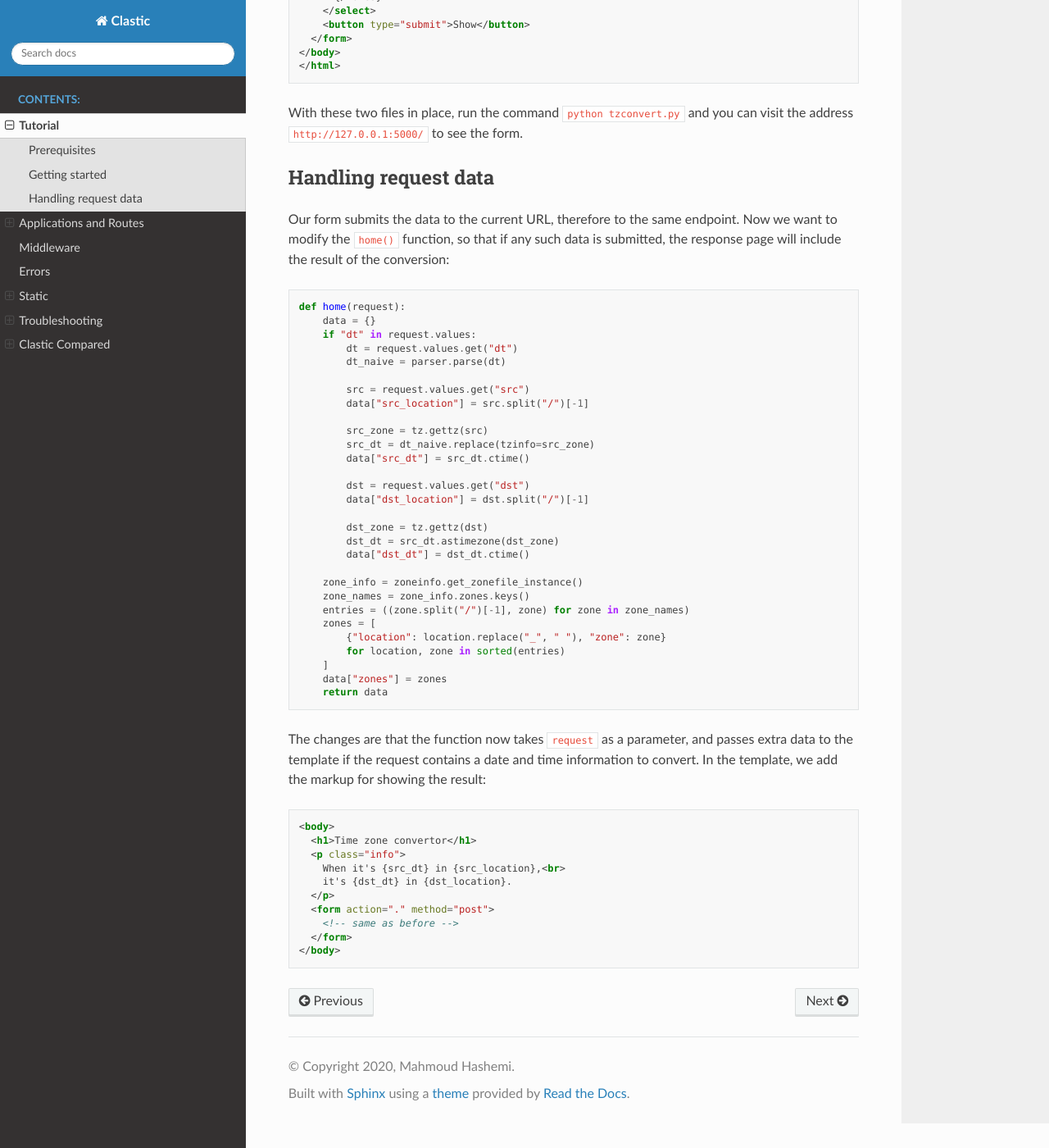
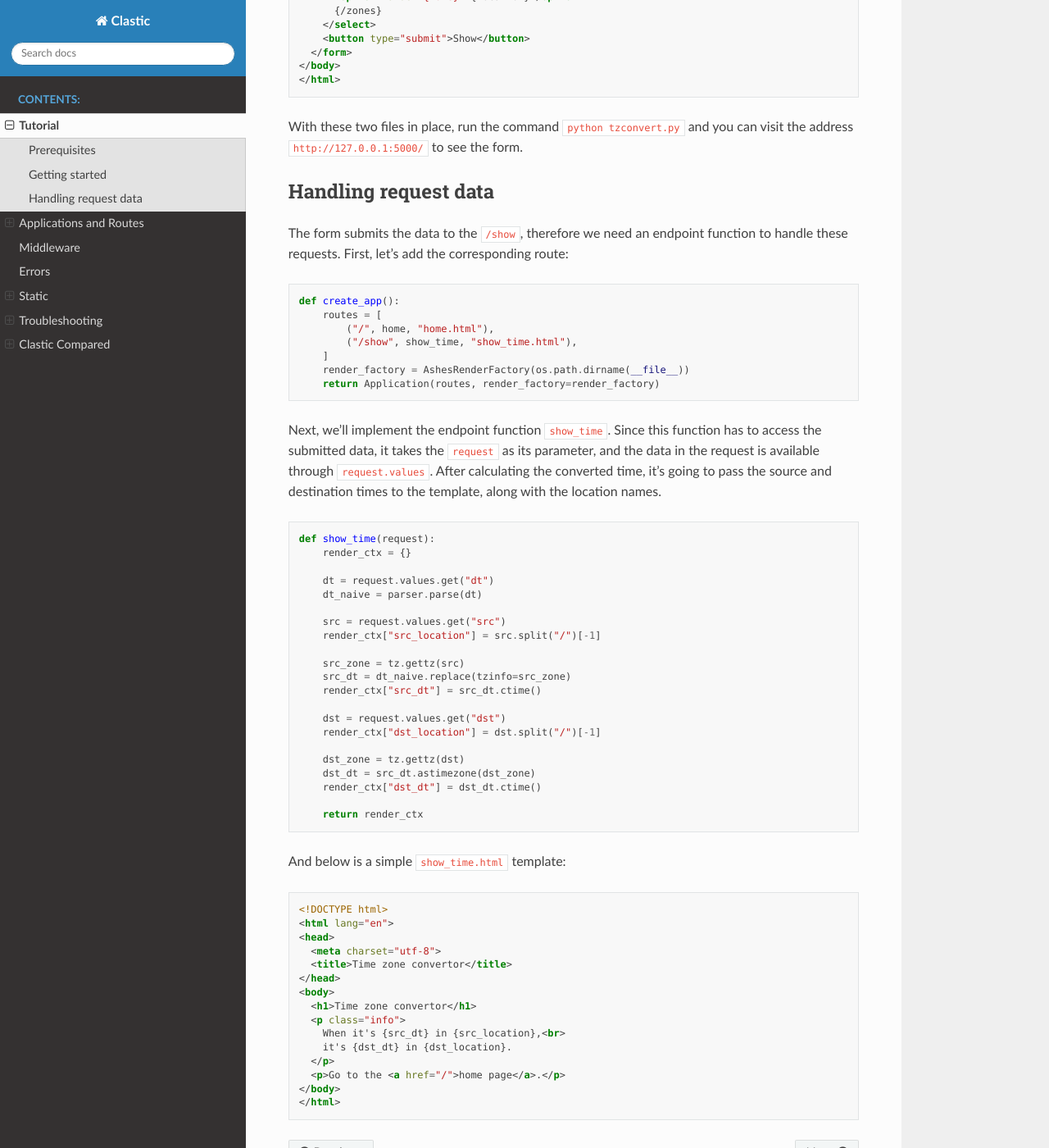
Before and after one commit to mahmoud/clastic, a Sphinx documentation site: the page built from docs/tutorial.rst, in a window 1280 px wide and 1400 px high, scrolled down 2522 px. Shown: the whole window at 82% size. Built offline with Sphinx 7.4.7 and the Read the Docs theme 2.0.0, drawn with Linux system fonts in a browser that asks for light colours; some of the changed text lies outside the part shown.

Commit message:
rewrite form handling section using a second route

```diff
--- a/docs/tutorial.rst
+++ b/docs/tutorial.rst
@@ -28,7 +28,7 @@ Prerequisites
 It's common practice to work in a separate virtual environment
 for each project, so we suggest that you create one for this tutorial.
 Read the `Virtual Environments and Packages`_ section
-in the official Python documentation for more information.
+of the official Python documentation for more information.
 
 Clastic works with any version of Python.
 Let's start by installing it::
@@ -39,7 +39,6 @@ The example application also makes use of the "dateutil" package.
 Note that the PyPI name for that package is *python-dateutil*::
 
   pip install python-dateutil
-
 
 
 Getting started
@@ -63,14 +62,15 @@ Here's the Python file:
 
 
    def home():
+       render_ctx = {}
        zone_info = zoneinfo.get_zonefile_instance()
        zone_names = zone_info.zones.keys()
        entries = [(zone.split("/")[-1], zone) for zone in zone_names]
-       zones = [
+       render_ctx["zones"] = [
            {"location": location.replace("_", " "), "zone": zone}
            for location, zone in sorted(entries)
        ]
-       return {"zones": zones}
+       return render_ctx
 
 
    def create_app():
@@ -165,64 +166,75 @@ to see the form.
 Handling request data
 ---------------------
 
-Our form submits the data to the current URL,
-therefore to the same endpoint.
-Now we want to modify the ``home()`` function,
-so that if any such data is submitted,
-the response page will include the result of the conversion:
+The form submits the data to the ``/show``,
+therefore we need an endpoint function to handle these requests.
+First, let's add the corresponding route:
 
 .. code-block:: python
 
-   def home(request):
-       data = {}
-       if "dt" in request.values:
-           dt = request.values.get("dt")
-           dt_naive = parser.parse(dt)
-
-           src = request.values.get("src")
-           data["src_location"] = src.split("/")[-1]
-
-           src_zone = tz.gettz(src)
-           src_dt = dt_naive.replace(tzinfo=src_zone)
-           data["src_dt"] = src_dt.ctime()
-
-           dst = request.values.get("dst")
-           data["dst_location"] = dst.split("/")[-1]
-
-           dst_zone = tz.gettz(dst)
-           dst_dt = src_dt.astimezone(dst_zone)
-           data["dst_dt"] = dst_dt.ctime()
-
-       zone_info = zoneinfo.get_zonefile_instance()
-       zone_names = zone_info.zones.keys()
-       entries = ((zone.split("/")[-1], zone) for zone in zone_names)
-       zones = [
-           {"location": location.replace("_", " "), "zone": zone}
-           for location, zone in sorted(entries)
+   def create_app():
+       routes = [
+           ("/", home, "home.html"),
+           ("/show", show_time, "show_time.html"),
        ]
-       data["zones"] = zones
-       return data
+       render_factory = AshesRenderFactory(os.path.dirname(__file__))
+       return Application(routes, render_factory=render_factory)
 
 
-The changes are that the function now takes ``request`` as a parameter,
-and passes extra data to the template
-if the request contains a date and time information to convert.
-In the template, we add the markup for showing the result:
+Next, we'll implement the endpoint function ``show_time``.
+Since this function has to access the submitted data,
+it takes the ``request`` as its parameter,
+and the data in the request is available through ``request.values``.
+After calculating the converted time,
+it's going to pass the source and destination times to the template,
+along with the location names.
+
+.. code-block:: python
+
+   def show_time(request):
+       render_ctx = {}
+
+       dt = request.values.get("dt")
+       dt_naive = parser.parse(dt)
+
+       src = request.values.get("src")
+       render_ctx["src_location"] = src.split("/")[-1]
+
+       src_zone = tz.gettz(src)
+       src_dt = dt_naive.replace(tzinfo=src_zone)
+       render_ctx["src_dt"] = src_dt.ctime()
+
+       dst = request.values.get("dst")
+       render_ctx["dst_location"] = dst.split("/")[-1]
+
+       dst_zone = tz.gettz(dst)
+       dst_dt = src_dt.astimezone(dst_zone)
+       render_ctx["dst_dt"] = dst_dt.ctime()
+
+       return render_ctx
+
+
+And below is a simple ``show_time.html`` template:
 
 .. code-block:: html
 
+   <!DOCTYPE html>
+   <html lang="en">
+   <head>
+     <meta charset="utf-8">
+     <title>Time zone convertor</title>
+   </head>
    <body>
      <h1>Time zone convertor</h1>
      <p class="info">
        When it's {src_dt} in {src_location},<br>
        it's {dst_dt} in {dst_location}.
      </p>
-     <form action="." method="post">
-       <!-- same as before -->
-     </form>
+     <p>Go to the <a href="/">home page</a>.</p>
    </body>
+   </html>
 
 
 .. _list of tz database time zones: https://en.wikipedia.org/wiki/List_of_tz_database_time_zones
+.. _Virtual Environments and Packages: https://docs.python.org/3/tutorial/venv.html
 .. _ashes: https://github.com/mahmoud/ashes
-.. _Virtual Environments and Packages: https://docs.python.org/3/tutorial/venv.html
```
Also changed, not shown: other parts of docs/tutorial.rst (+3 -2 lines).
